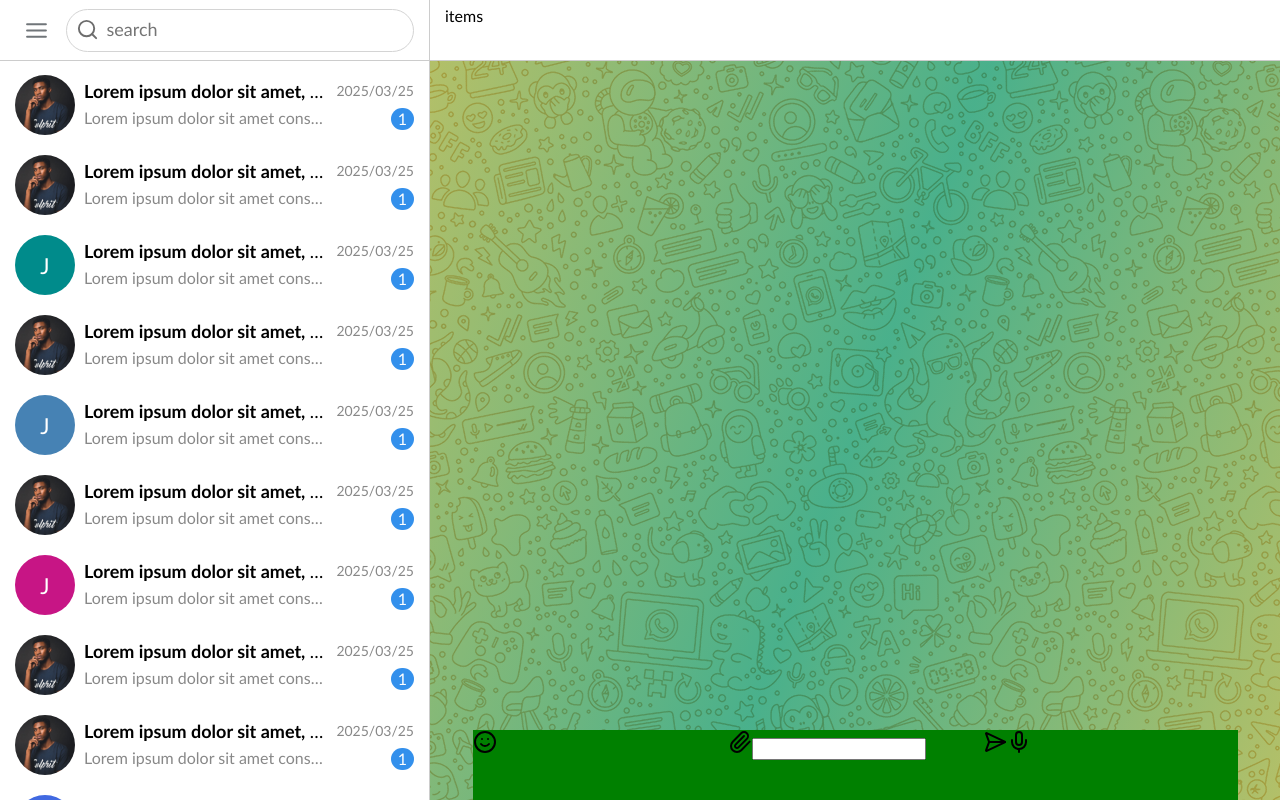
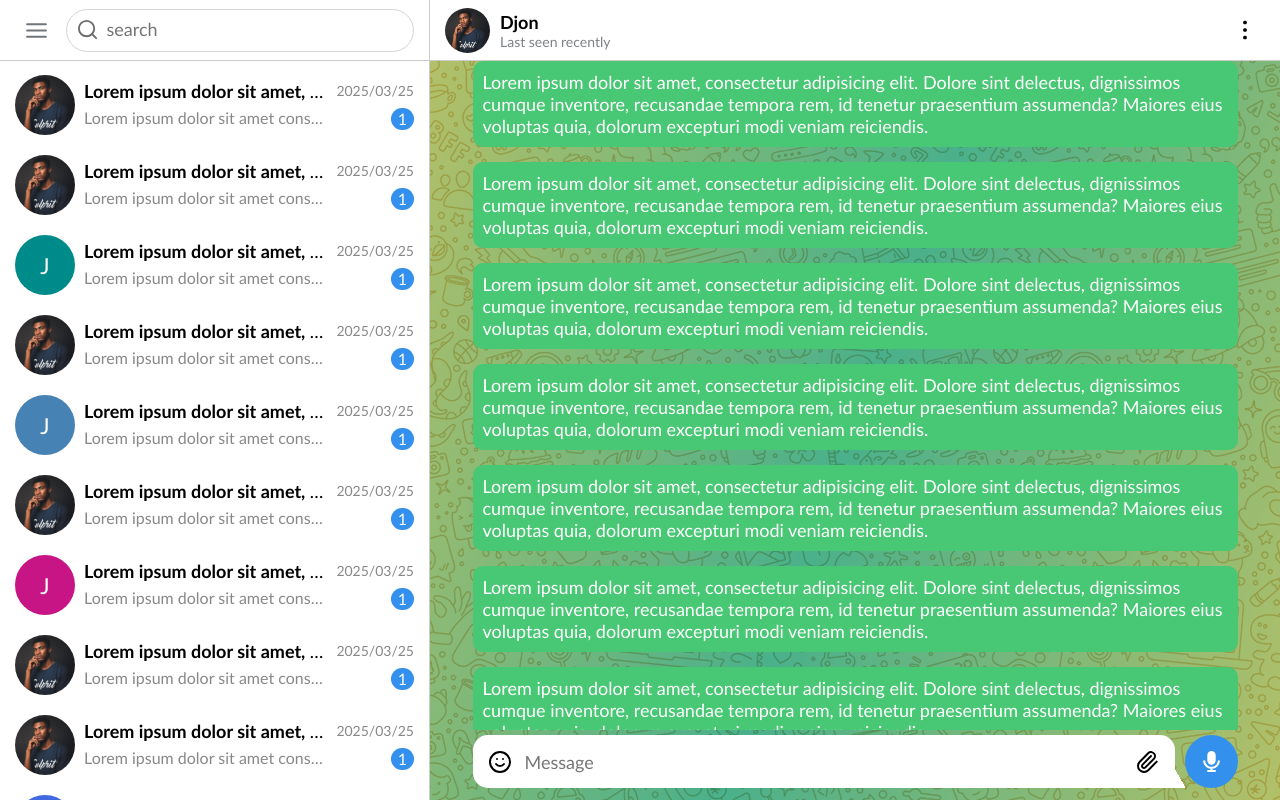
Before and after one commit to hakimov-vs/vortext, a Vue app: page / in a window 1280 px wide. Built offline with nearby package versions, Linux system fonts and the light colour scheme.

Commit message:
chat side

```diff
--- a/src/assets/staticfiles/index.css
+++ b/src/assets/staticfiles/index.css
@@ -11,7 +11,14 @@
 
 /* default styles */
 html{scroll-behavior: smooth;}
-*{box-sizing: border-box; font-family: 'Trebuchet MS', sans-serif;}
+*{box-sizing: border-box;
+  font-family: 'Trebuchet MS', sans-serif;
+  -webkit-touch-callout: none;
+  -webkit-user-select: none;
+  -khtml-user-select: none;
+  -moz-user-select: none;
+  -ms-user-select: none;
+  user-select: none;}
 body,header,main,footer,section,div{width:100%; height:auto;}
 body,h1,h2,h3,h4,h5,h6,p,section,div{margin:0 ; padding:0;}
 button,input,select{outline:none; cursor: pointer;}
--- a/src/components/ChatSide.vue
+++ b/src/components/ChatSide.vue
@@ -2,25 +2,65 @@
     <div id="chat-side">
         <div class="header">
            <div class="header-bar">
-                items
+                <div class="chat-thumbnails">
+                    <div class="chat-profile">
+                        <div class="chat-profile-image">
+                            <img src="/images/img2.jpg" alt="User profile">
+                        </div>
+                        <div class="chat-profile-name-status">
+                            <p class="chat-profile-name"><b>Djon</b></p>
+                            <p class="chat-profile-status">Last seen recently</p>
+                        </div>
+                    </div>
+                    <div class="chat-functions">
+                        <div class="function-list">
+                            <span>
+                                <svg viewBox="0 0 16 16"><path fill="currentColor" d="M7 4c0-.139 0-.209.008-.267a.85.85 0 0 1 .724-.724c.059-.008.128-.008.267-.008s.21 0 .267.008a.85.85 0 0 1 .724.724c.008.058.008.128.008.267s0 .209-.008.267a.85.85 0 0 1-.724.724c-.058.008-.128.008-.267.008s-.209 0-.267-.008a.85.85 0 0 1-.724-.724C7 4.209 7 4.139 7 4m0 4c0-.139 0-.209.008-.267a.85.85 0 0 1 .724-.724c.059-.008.128-.008.267-.008s.21 0 .267.008a.85.85 0 0 1 .724.724c.008.058.008.128.008.267s0 .209-.008.267a.85.85 0 0 1-.724.724c-.058.008-.128.008-.267.008s-.209 0-.267-.008a.85.85 0 0 1-.724-.724C7 8.209 7 8.139 7 8m0 4c0-.139 0-.209.008-.267a.85.85 0 0 1 .724-.724c.059-.008.128-.008.267-.008s.21 0 .267.008a.85.85 0 0 1 .724.724c.008.058.008.128.008.267s0 .209-.008.268a.85.85 0 0 1-.724.724C8.208 13 8.138 13 8 13s-.209 0-.267-.008a.85.85 0 0 1-.724-.724C7 12.21 7 12.14 7 12"/></svg>
+                            </span>
+                        </div>
+                        <!-- <div class="function-list">
+                            <span>
+                                <svg viewBox="0 0 16 16"><path fill="currentColor" d="M7 4c0-.139 0-.209.008-.267a.85.85 0 0 1 .724-.724c.059-.008.128-.008.267-.008s.21 0 .267.008a.85.85 0 0 1 .724.724c.008.058.008.128.008.267s0 .209-.008.267a.85.85 0 0 1-.724.724c-.058.008-.128.008-.267.008s-.209 0-.267-.008a.85.85 0 0 1-.724-.724C7 4.209 7 4.139 7 4m0 4c0-.139 0-.209.008-.267a.85.85 0 0 1 .724-.724c.059-.008.128-.008.267-.008s.21 0 .267.008a.85.85 0 0 1 .724.724c.008.058.008.128.008.267s0 .209-.008.267a.85.85 0 0 1-.724.724c-.058.008-.128.008-.267.008s-.209 0-.267-.008a.85.85 0 0 1-.724-.724C7 8.209 7 8.139 7 8m0 4c0-.139 0-.209.008-.267a.85.85 0 0 1 .724-.724c.059-.008.128-.008.267-.008s.21 0 .267.008a.85.85 0 0 1 .724.724c.008.058.008.128.008.267s0 .209-.008.268a.85.85 0 0 1-.724.724C8.208 13 8.138 13 8 13s-.209 0-.267-.008a.85.85 0 0 1-.724-.724C7 12.21 7 12.14 7 12"/></svg>
+                            </span>
+                        </div>
+                        <div class="function-list">
+                            <span>
+                                <svg viewBox="0 0 16 16"><path fill="currentColor" d="M7 4c0-.139 0-.209.008-.267a.85.85 0 0 1 .724-.724c.059-.008.128-.008.267-.008s.21 0 .267.008a.85.85 0 0 1 .724.724c.008.058.008.128.008.267s0 .209-.008.267a.85.85 0 0 1-.724.724c-.058.008-.128.008-.267.008s-.209 0-.267-.008a.85.85 0 0 1-.724-.724C7 4.209 7 4.139 7 4m0 4c0-.139 0-.209.008-.267a.85.85 0 0 1 .724-.724c.059-.008.128-.008.267-.008s.21 0 .267.008a.85.85 0 0 1 .724.724c.008.058.008.128.008.267s0 .209-.008.267a.85.85 0 0 1-.724.724c-.058.008-.128.008-.267.008s-.209 0-.267-.008a.85.85 0 0 1-.724-.724C7 8.209 7 8.139 7 8m0 4c0-.139 0-.209.008-.267a.85.85 0 0 1 .724-.724c.059-.008.128-.008.267-.008s.21 0 .267.008a.85.85 0 0 1 .724.724c.008.058.008.128.008.267s0 .209-.008.268a.85.85 0 0 1-.724.724C8.208 13 8.138 13 8 13s-.209 0-.267-.008a.85.85 0 0 1-.724-.724C7 12.21 7 12.14 7 12"/></svg>
+                            </span>
+                        </div> -->
+                    </div>
+                </div>
            </div>
         </div>
         <div class="message-section">
-            <div class="message-block scrollbar-y-style">
-
+            <div class="message-block scrollbar-y-style" style="display: flex; align-items: center; flex-direction: column;">
+               <div style="font-size: 18px; margin-bottom: 15px; padding: 10px; border-radius: 10px; background-color: var(--success);
+               color: #fff; width: 90%;" v-for="i in [1,2,3,4,5,6,7,8,9,10,11,12]" :key="i">
+                    <p>
+                        Lorem ipsum dolor sit amet, consectetur adipisicing elit. Dolore sint delectus, dignissimos cumque inventore, recusandae tempora rem, id tenetur praesentium assumenda? Maiores eius voluptas quia, dolorum excepturi modi veniam reiciendis.
+                    </p>
+               </div>
             </div>
-            <div class="input-message">
+            <div class="input-section">
                 <div class="input-items">
-                    <div class="input-emoji">
-                        <svg width="24" height="24" viewBox="0 0 24 24" fill="none" stroke="currentColor" stroke-width="2" stroke-linecap="round" stroke-linejoin="round" class="lucide lucide-smile-icon lucide-smile"><circle cx="12" cy="12" r="10"/><path d="M8 14s1.5 2 4 2 4-2 4-2"/><line x1="9" x2="9.01" y1="9" y2="9"/><line x1="15" x2="15.01" y1="9" y2="9"/></svg>
-                    </div>
                     <div class="input-input">
-                        <svg  width="24" height="24" viewBox="0 0 24 24" fill="none" stroke="currentColor" stroke-width="2" stroke-linecap="round" stroke-linejoin="round" class="lucide lucide-paperclip-icon lucide-paperclip"><path d="m16 6-8.414 8.586a2 2 0 0 0 2.829 2.829l8.414-8.586a4 4 0 1 0-5.657-5.657l-8.379 8.551a6 6 0 1 0 8.485 8.485l8.379-8.551"/></svg>
-                        <input type="text">
+                        <span class="input-icon icon-smile">
+                            <svg viewBox="0 0 24 24" fill="none" stroke="currentColor" stroke-width="2" stroke-linecap="round" stroke-linejoin="round" class="lucide lucide-smile-icon lucide-smile"><circle cx="12" cy="12" r="10"/><path d="M8 14s1.5 2 4 2 4-2 4-2"/><line x1="9" x2="9.01" y1="9" y2="9"/><line x1="15" x2="15.01" y1="9" y2="9"/></svg>
+                        </span>
+                        <div class="input-message">
+                            <input type="text" placeholder="Message">
+                        </div>
+                        <span class="input-icon icon-paperclip">
+                            <svg viewBox="0 0 24 24" fill="none" stroke="currentColor" stroke-width="2" stroke-linecap="round" stroke-linejoin="round" class="lucide lucide-paperclip-icon lucide-paperclip"><path d="m16 6-8.414 8.586a2 2 0 0 0 2.829 2.829l8.414-8.586a4 4 0 1 0-5.657-5.657l-8.379 8.551a6 6 0 1 0 8.485 8.485l8.379-8.551"/></svg>
+                        </span>
                     </div>
                     <div class="input-right">
-                        <svg  width="24" height="24" viewBox="0 0 24 24" fill="none" stroke="currentColor" stroke-width="2" stroke-linecap="round" stroke-linejoin="round" class="lucide lucide-send-horizontal-icon lucide-send-horizontal"><path d="M3.714 3.048a.498.498 0 0 0-.683.627l2.843 7.627a2 2 0 0 1 0 1.396l-2.842 7.627a.498.498 0 0 0 .682.627l18-8.5a.5.5 0 0 0 0-.904z"/><path d="M6 12h16"/></svg>
-                        <svg  width="24" height="24" viewBox="0 0 24 24" fill="none" stroke="currentColor" stroke-width="2" stroke-linecap="round" stroke-linejoin="round" class="lucide lucide-mic-icon lucide-mic"><path d="M12 19v3"/><path d="M19 10v2a7 7 0 0 1-14 0v-2"/><rect x="9" y="2" width="6" height="13" rx="3"/></svg>
+                        <!-- <span class="input-icon" style="padding: 1px 0px 0px 3px;">
+                           <svg viewBox="0 0 24 24"><path fill="currentColor" fill-rule="evenodd" d="M2.345 2.245a1 1 0 0 1 1.102-.14l18 9a1 1 0 0 1 0 1.79l-18 9a1 1 0 0 1-1.396-1.211L4.613 13H10a1 1 0 1 0 0-2H4.613L2.05 3.316a1 1 0 0 1 .294-1.071z" clip-rule="evenodd"/></svg>
+                        </span> -->
+                        <span class="input-icon icon-mic">
+                            <svg viewBox="0 0 20 20"><path fill="currentColor" d="M9 18v-1.06A8 8 0 0 1 2 9h2a6 6 0 1 0 12 0h2a8 8 0 0 1-7 7.94V18h3v2H6v-2h3zM6 4a4 4 0 1 1 8 0v5a4 4 0 1 1-8 0V4z"/></svg>
+                        </span>
                     </div>
                 </div>
             </div>
@@ -40,6 +80,68 @@ export default{
     height: 100%;
     display: flex;
     flex-direction: column;
+}
+
+.chat-thumbnails{
+    display: flex;
+    justify-content: space-between;
+    align-items: center;
+}
+
+.chat-profile, .chat-functions{
+    width: auto;
+    display: flex;
+}
+
+.chat-profile-image{
+    width: 45px;
+    height: 45px;
+    border-radius: 50%;
+    overflow: hidden;
+    cursor: pointer;
+}
+.chat-profile-image img{
+    width: 100%;
+    height: 100%;
+    object-fit: cover;
+}
+
+.chat-profile-name-status{
+    width: auto;
+    flex-direction: column;
+    padding-left: 10px;
+    align-content: center;
+    cursor: pointer;
+}
+
+.chat-profile-name{
+    font-size: 18px;
+}
+
+.chat-profile-status{
+    font-size: 14px;
+    color: #7d8286;
+}
+
+.function-list{
+    width: 40px;
+    height: 40px;
+    display: flex;
+    justify-content: center;
+    align-items: center;
+    margin-left: 10px;
+    border-radius: 50%;
+    cursor: pointer;
+    padding-top: 3px;
+    transition:all 0.2s ease;
+}
+
+.function-list:hover{
+    background-color: #eceef1;
+}
+
+.function-list span svg{
+    width: 30px;
 }
 
 .message-section{
@@ -62,7 +164,7 @@ export default{
     overflow-x: hidden;
 }
 
-.input-message{
+.input-section{
     height: 70px;
     display: flex;
     justify-content: center;
@@ -70,14 +172,112 @@ export default{
 
 .input-items{
     width: 90%;
-    background-color: green;
+    height: 100%;
     display: flex;
+    align-items: center;
+    padding: 5px 0px 12px 0px;
+}
+
+.input-input{
+    flex: 1 0 0;
+    display: flex;
+    background-color: #fff;
+    position: relative;
+    margin-right: 10px;
+    height: 100%;
+    border-bottom-left-radius: 15px;
+    border-top-left-radius: 15px;
+    border-top-right-radius: 15px;
+}
+
+.input-input::after{
+    content: "";
+    position: absolute;
+    bottom: 0px;
+    right: -15px;
+    width: 20px;
+    height: 20px;
+    background: linear-gradient(150deg, #fff 0%, #fff 50%, transparent 50%, transparent);
+    transform: rotate(-90deg);
+}
+
+.input-message{
+    flex: 1 0 0;
+}
+
+.input-message input{
+    width: calc(100% + 10px);
+    height: 100%;
+    border: none;
+    font-size: 18px;
+    margin-left: -5px;
+    cursor:text;
+}
+
+.input-icon {
+    width: 55px;
+    height: 100%;
+    display: flex;
+    justify-content: center;
+    align-items: center;
+}
+
+.icon-smile svg, .icon-paperclip svg{
+    width: 30px;
+    cursor: pointer;
+    padding: 3px;
+    border-radius: 50%;
+    transition: all 0.2s ease;
+}
+
+.icon-smile svg:hover, .icon-paperclip svg:hover{
+    background-color:#eceef1;
+    color: var(--primary);
+}
+
+.input-right{
+    width: 53px;
+    height: 53px;
+    background-color: var(--primary);
+    border-radius: 50%;
+    display: flex;
+    justify-content: center;
+    align-items: center;
+    cursor: pointer;
+}
+
+
+.input-right span svg{
+    color: #fff;
+    width: 25px;
+}
+
+.icon-mic svg{
+    max-width: 21px;
 }
 
 
 @media (max-width: 900px) {
     #chat-side{
-        display: none;
+        /* display: none; */
+        width: 100%;
     }
 }
+
+@media(max-width: 600px){
+    .input-items{
+        width: 95%;
+    }
+    .input-section{
+        height: 65px;
+    }
+    .input-icon{
+        width: 45px;
+    }
+    .input-right{
+        width: 48px;
+        height: 48px;
+    }
+}
+
 </style>
--- a/src/components/SideBar.vue
+++ b/src/components/SideBar.vue
@@ -141,7 +141,8 @@ export default{
 
 @media (max-width: 900px) {
     #side-bar{
-        width: 100%;
+        /* width: 100%; */
+        display: none;
     }
 }
 </style>
```
Also changed, not shown: src/App.vue (+4 -4 lines).
